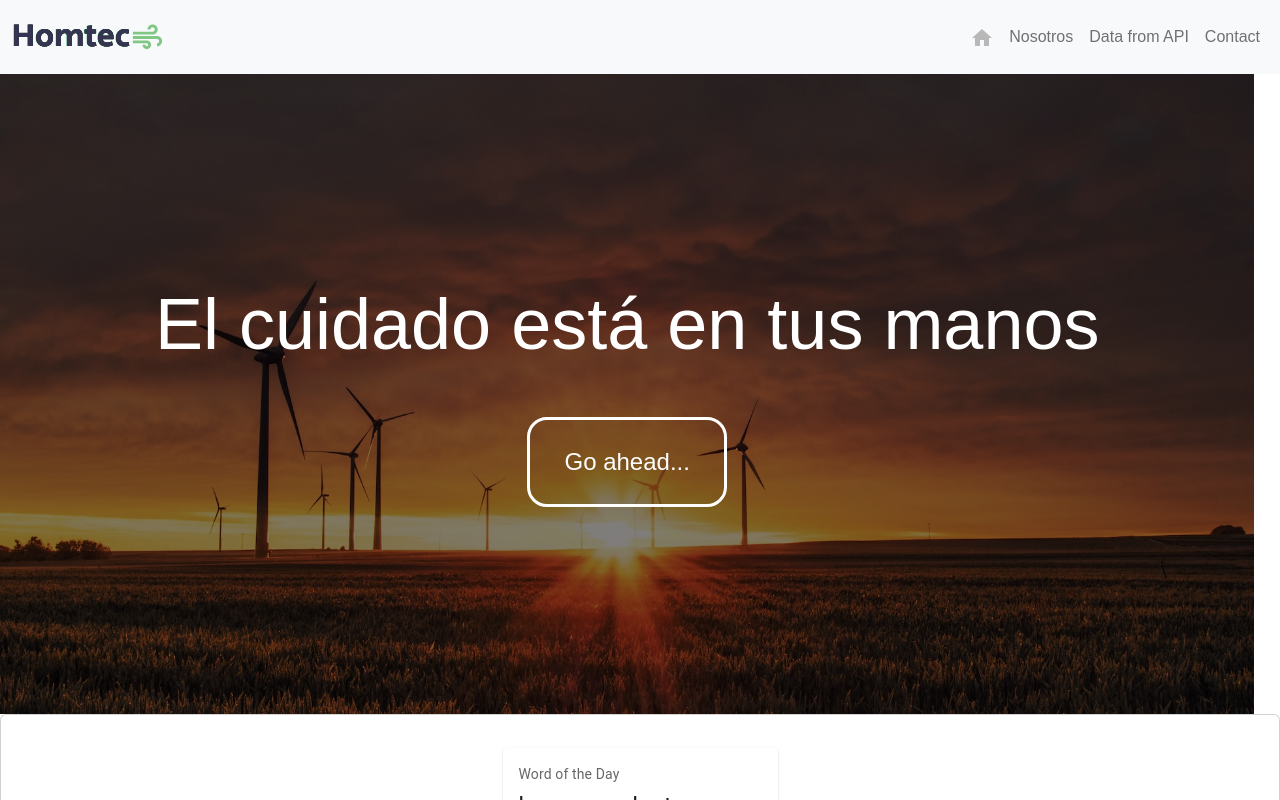
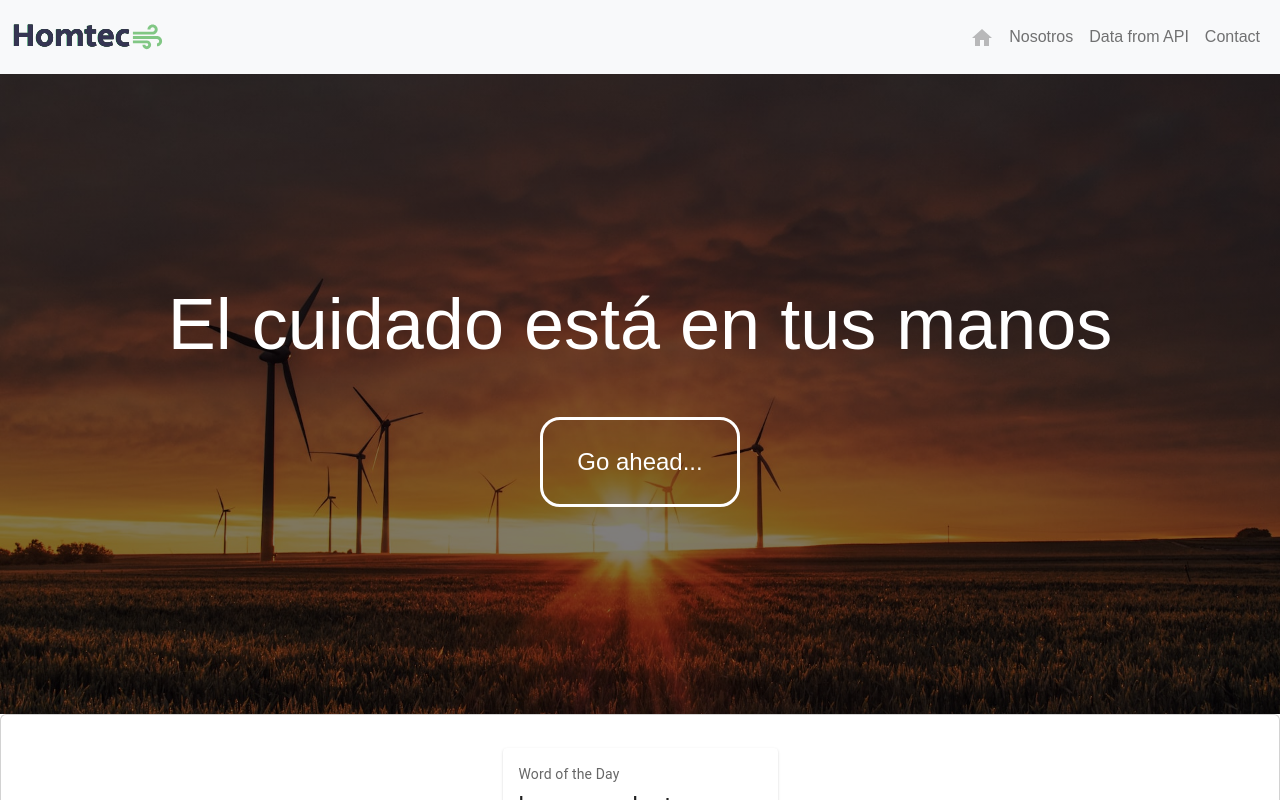
Before and after one commit to fericazatti/Desafios_React, a Next.js app: page / in a window 1280 px wide. Shown: the top 800 px of the page. Built offline with nearby package versions, Linux system fonts and the light colour scheme; a web font is replaced by a local one.

Commit message:
hero bug 3

```diff
--- a/styles/Hero.css
+++ b/styles/Hero.css
@@ -8,7 +8,7 @@ body {
 
 .hero {
     /* Sizing */
-    width: 98vw;
+    width: auto;
     height: 80vh;
 
     /* Flexbox stuff */
@@ -21,7 +21,7 @@ body {
     color: white;
 
     /* Background styles */
-    background-image: linear-gradient(rgba(0, 0, 0, 0.5),rgba(0, 0, 0, 0.5)), url('../public/hero.jpg');
+    background-image: linear-gradient(rgba(0, 0, 0, 0.5),rgba(0, 0, 0, 0.5)), url('../public/gallery/hero.jpg');
     background-size: cover;
     background-position: center center;
     background-repeat: no-repeat;
```
Also changed, not shown: public/gallery/hero.jpg (renamed from public/hero.jpg).
